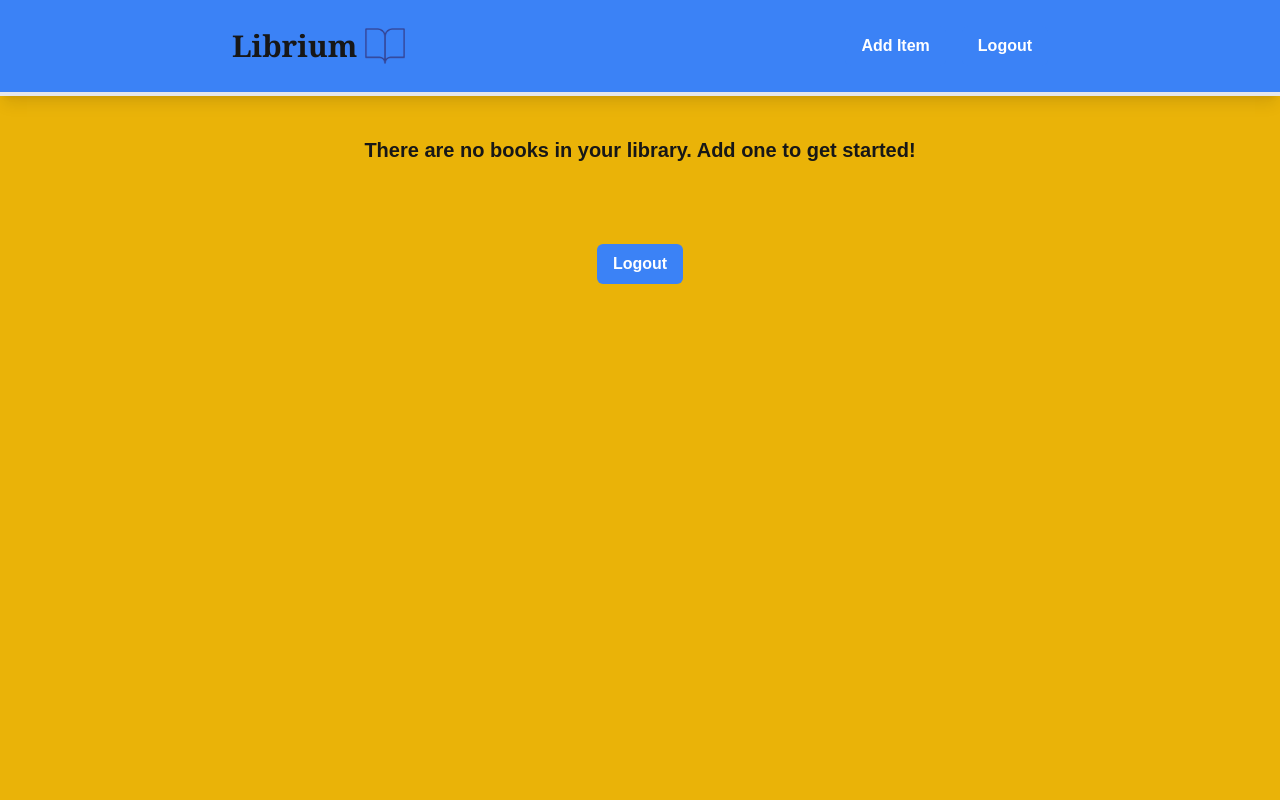
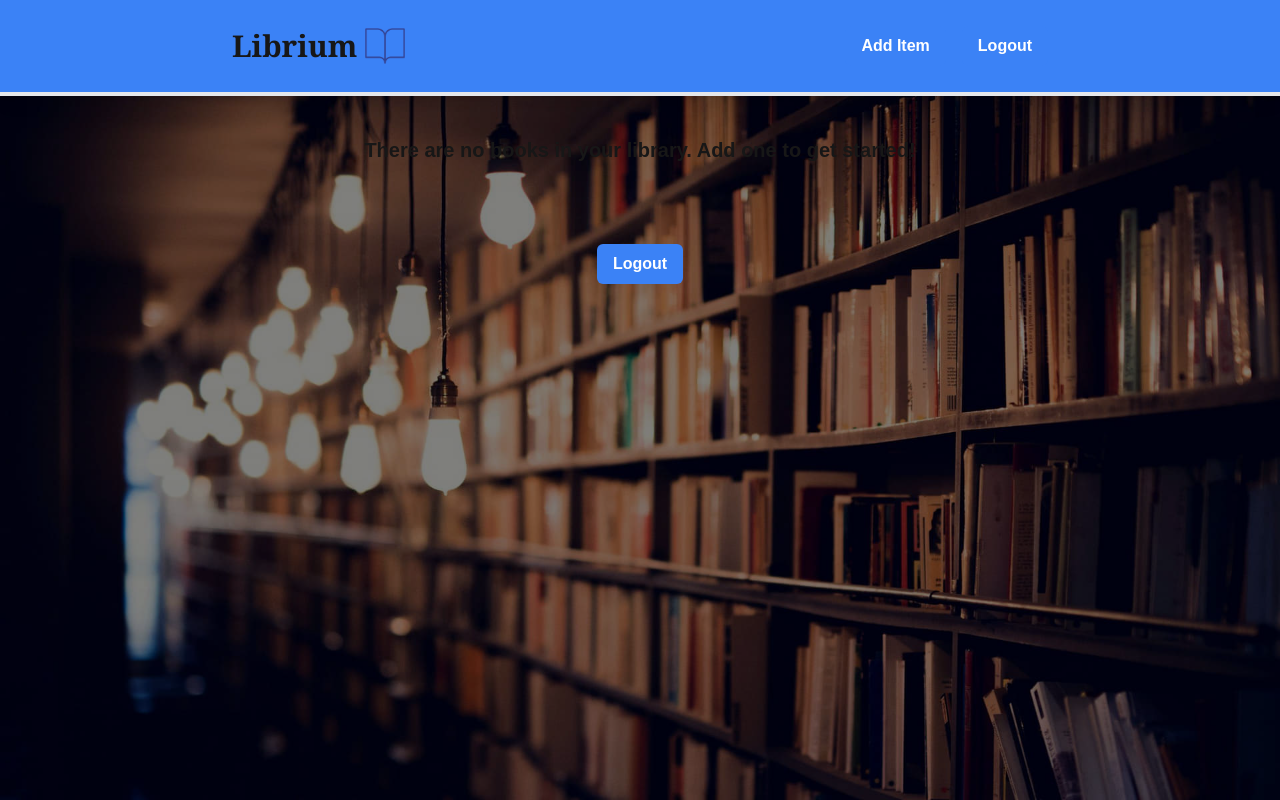
Before and after one commit to ajv20620/CSCI4300-Group-Project, a Next.js app: page /library in a window 1280 px wide. Built offline with nearby package versions, Linux system fonts and the light colour scheme; no server answers.

Commit message:
Update page.tsx

```diff
--- a/src/app/library/page.tsx
+++ b/src/app/library/page.tsx
@@ -113,10 +113,10 @@ export default function Library() {
 
 
   return (
-    <div className="w-screen h-screen bg-yellow-500">
+    <div className="relative w-screen h-screen bg-cover bg-center" style={{ backgroundImage: 'url("/library.jpg")' }}>
+      <div className="absolute inset-0 bg-black bg-opacity-50 z-0"></div>
         <Header buttons={libraryHeaderButtons}></Header>
-        <div className="flex justify-center m-10">
-        {/* Conditional rendering for books */}
+        <div className="relative z-20 flex justify-center m-10">
         {books.length === 0 ? (
           <div className="text-xl font-semibold">There are no books in your library. Add one to get started!</div>
         ) : (
@@ -124,11 +124,9 @@ export default function Library() {
         )}
         </div>
 
-        <div className="m-20 flex justify-center">
+        <div className="relative z-10 m-20 flex justify-center">
           <Button type="submit" onClick={onSubmit}>Logout</Button>
         </div>
     </div>
-
-
   );
 };
```
